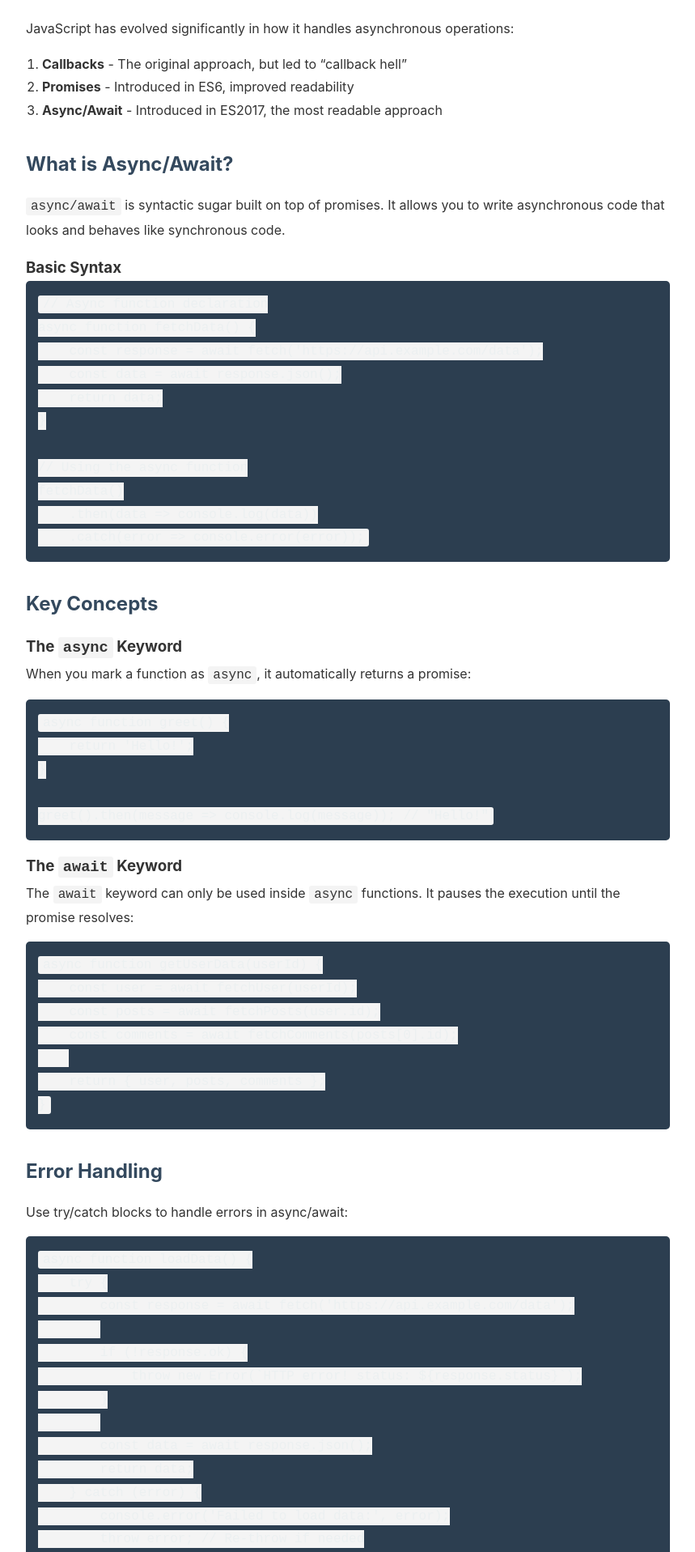
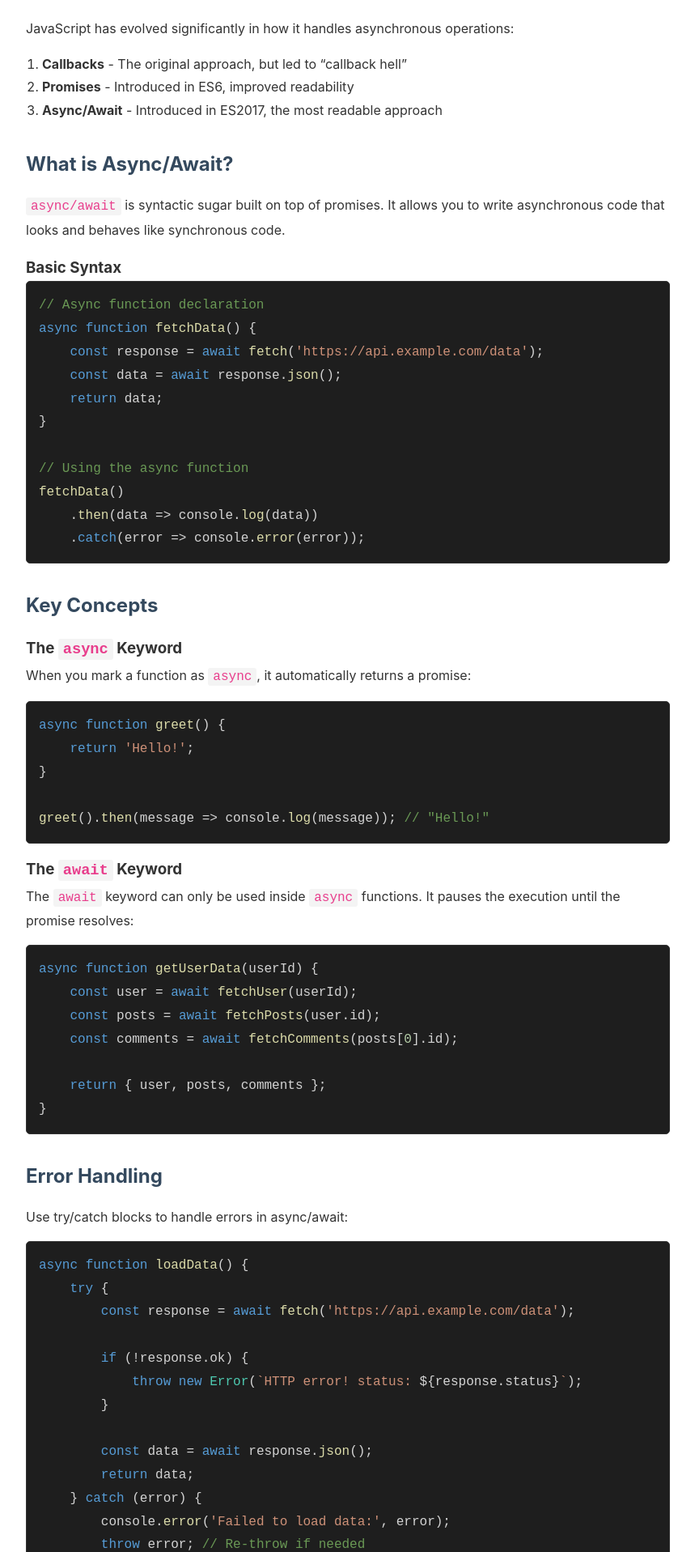
Before and after one commit to mark-kar/mark-kar.github.io, a Jekyll site: the page built from _posts/2024-02-01-understanding-async-await.md, in a window 1280 px wide. Shown: the part 358-2275 px from the top of the page at 81% size, without its empty margins (210-1069 px from the left). Built offline with Jekyll 4.4.1, drawn with Linux system fonts in a browser that asks for light colours.

Commit message:
update branch

```diff
--- a/assets/css/style.css
+++ b/assets/css/style.css
@@ -175,16 +175,125 @@ footer {
     padding: 2px 6px;
     border-radius: 3px;
     font-family: 'Courier New', monospace;
+    color: #e83e8c;
 }
 
 .post-content pre {
-    background: #2c3e50;
-    color: #ecf0f1;
+    background: #1e1e1e;
+    color: #d4d4d4;
     padding: 15px;
     border-radius: 5px;
     overflow-x: auto;
     margin-bottom: 15px;
+    border: 1px solid #333;
 }
+
+.post-content pre code {
+    background: none;
+    padding: 0;
+    color: inherit;
+}
+
+/* Syntax Highlighting (Rouge - GitHub Dark Theme) */
+.highlight {
+    background: #1e1e1e;
+    color: #d4d4d4;
+    padding: 15px;
+    border-radius: 5px;
+    overflow-x: auto;
+    margin-bottom: 15px;
+    border: 1px solid #333;
+}
+
+.highlight pre {
+    background: none;
+    padding: 0;
+    margin: 0;
+    border: none;
+    overflow-x: auto;
+}
+
+.highlight code {
+    background: none;
+    padding: 0;
+    color: inherit;
+    font-family: 'Courier New', monospace;
+}
+
+/* Token colors for syntax highlighting */
+.highlight .c { color: #6a9955; } /* Comment */
+.highlight .c1 { color: #6a9955; } /* Comment.Single */
+.highlight .cm { color: #6a9955; } /* Comment.Multiline */
+.highlight .cp { color: #569cd6; } /* Comment.Preproc */
+.highlight .cs { color: #6a9955; } /* Comment.Special */
+
+.highlight .k { color: #569cd6; } /* Keyword */
+.highlight .kc { color: #569cd6; } /* Keyword.Constant */
+.highlight .kd { color: #569cd6; } /* Keyword.Declaration */
+.highlight .kn { color: #569cd6; } /* Keyword.Namespace */
+.highlight .kp { color: #569cd6; } /* Keyword.Pseudo */
+.highlight .kr { color: #569cd6; } /* Keyword.Reserved */
+.highlight .kt { color: #4ec9b0; } /* Keyword.Type */
+
+.highlight .n { color: #d4d4d4; } /* Name */
+.highlight .na { color: #9cdcfe; } /* Name.Attribute */
+.highlight .nb { color: #dcdcaa; } /* Name.Builtin */
+.highlight .bp { color: #dcdcaa; } /* Name.Builtin.Pseudo */
+.highlight .nc { color: #4ec9b0; } /* Name.Class */
+.highlight .no { color: #4fc1ff; } /* Name.Constant */
+.highlight .nd { color: #dcdcaa; } /* Name.Decorator */
+.highlight .ni { color: #ce9178; } /* Name.Entity */
+.highlight .ne { color: #dcdcaa; } /* Name.Exception */
+.highlight .nf { color: #dcdcaa; } /* Name.Function */
+.highlight .nl { color: #9cdcfe; } /* Name.Label */
+.highlight .nn { color: #4ec9b0; } /* Name.Namespace */
+.highlight .nx { color: #d4d4d4; } /* Name.Other */
+.highlight .py { color: #9cdcfe; } /* Name.Property */
+.highlight .nt { color: #569cd6; } /* Name.Tag */
+.highlight .nv { color: #9cdcfe; } /* Name.Variable */
+.highlight .vc { color: #9cdcfe; } /* Name.Variable.Class */
+.highlight .vg { color: #9cdcfe; } /* Name.Variable.Global */
+.highlight .vi { color: #9cdcfe; } /* Name.Variable.Instance */
+
+.highlight .l { color: #b5cea8; } /* Literal */
+.highlight .ld { color: #ce9178; } /* Literal.Date */
+.highlight .s { color: #ce9178; } /* Literal.String */
+.highlight .sa { color: #ce9178; } /* Literal.String.Affix */
+.highlight .sb { color: #ce9178; } /* Literal.String.Backtick */
+.highlight .sc { color: #ce9178; } /* Literal.String.Char */
+.highlight .dl { color: #ce9178; } /* Literal.String.Delimiter */
+.highlight .sd { color: #ce9178; } /* Literal.String.Doc */
+.highlight .s2 { color: #ce9178; } /* Literal.String.Double */
+.highlight .se { color: #d7ba7d; } /* Literal.String.Escape */
+.highlight .sh { color: #ce9178; } /* Literal.String.Heredoc */
+.highlight .si { color: #ce9178; } /* Literal.String.Interpol */
+.highlight .sx { color: #ce9178; } /* Literal.String.Other */
+.highlight .sr { color: #ce9178; } /* Literal.String.Regex */
+.highlight .s1 { color: #ce9178; } /* Literal.String.Single */
+.highlight .ss { color: #ce9178; } /* Literal.String.Symbol */
+
+.highlight .m { color: #b5cea8; } /* Literal.Number */
+.highlight .mb { color: #b5cea8; } /* Literal.Number.Bin */
+.highlight .mf { color: #b5cea8; } /* Literal.Number.Float */
+.highlight .mh { color: #b5cea8; } /* Literal.Number.Hex */
+.highlight .mi { color: #b5cea8; } /* Literal.Number.Integer */
+.highlight .mo { color: #b5cea8; } /* Literal.Number.Oct */
+.highlight .il { color: #b5cea8; } /* Literal.Number.Integer.Long */
+
+.highlight .o { color: #d4d4d4; } /* Operator */
+.highlight .ow { color: #569cd6; } /* Operator.Word */
+
+.highlight .p { color: #d4d4d4; } /* Punctuation */
+
+.highlight .gd { color: #f44747; background: #3a1d1d; } /* Generic.Deleted */
+.highlight .gi { color: #6a9955; background: #1d3a1d; } /* Generic.Inserted */
+.highlight .ge { color: #dcdcaa; font-style: italic; } /* Generic.Emph */
+.highlight .gs { font-weight: bold; } /* Generic.Strong */
+.highlight .gr { color: #f44747; } /* Generic.Error */
+.highlight .gh { color: #d4d4d4; font-weight: bold; } /* Generic.Heading */
+.highlight .go { color: #808080; } /* Generic.Output */
+.highlight .gp { color: #569cd6; } /* Generic.Prompt */
+.highlight .gu { color: #4ec9b0; } /* Generic.Subheading */
 
 .post-content blockquote {
     border-left: 4px solid #3498db;
```
Also changed, not shown: 1 other file.
